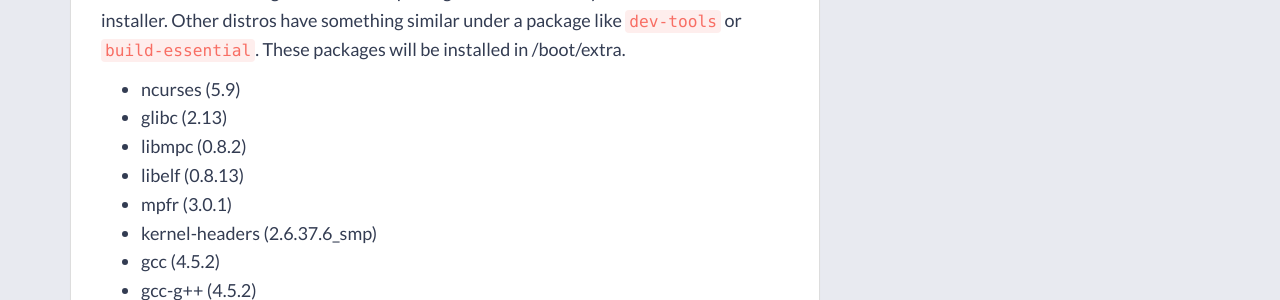
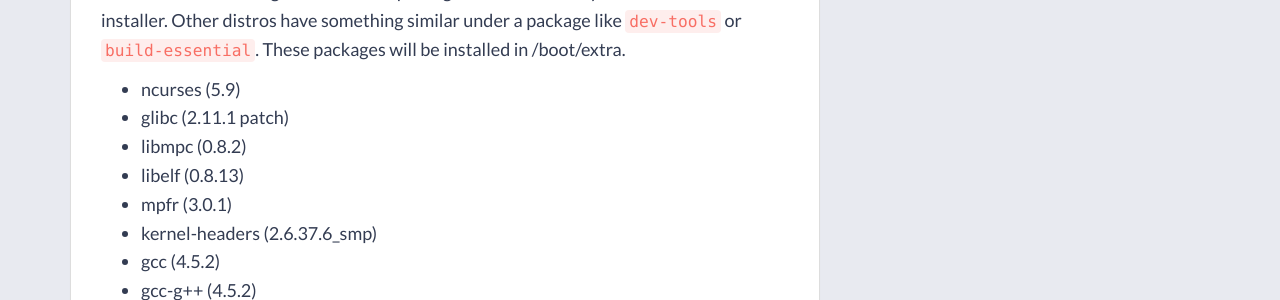
Before and after one commit to nicinabox/boxcar, a Jekyll site: the page built from docs/install.md, in a window 1280 px wide. Shown: the part 838-1138 px from the top of the page. Built offline with Jekyll 4.4.1, drawn with Linux system fonts in a browser that asks for light colours; nearby versions of some CDN libraries; Markdown is read by kramdown in place of the engine named in the settings; comment, search, counter and statistics services are not loaded.

Commit message:
Update glibc version to 2.11.1 for slackware 13.1

```diff
--- a/docs/install.md
+++ b/docs/install.md
@@ -34,7 +34,7 @@ That's it! Once the installer completes, visit **tower:3000** (or use your hostn
 In order to compile some software (Ruby, etc), we need to bring unRAID up to a higher baseline. The following are Slackware packages installed when you run the Boxcar installer. Other distros have something similar under a package like `dev-tools` or `build-essential`. These packages will be installed in /boot/extra.
 
 * ncurses (5.9)
-* glibc (2.13)
+* glibc (2.11.1 patch)
 * libmpc (0.8.2)
 * libelf (0.8.13)
 * mpfr (3.0.1)
```
Also changed, not shown: 1 other file.
